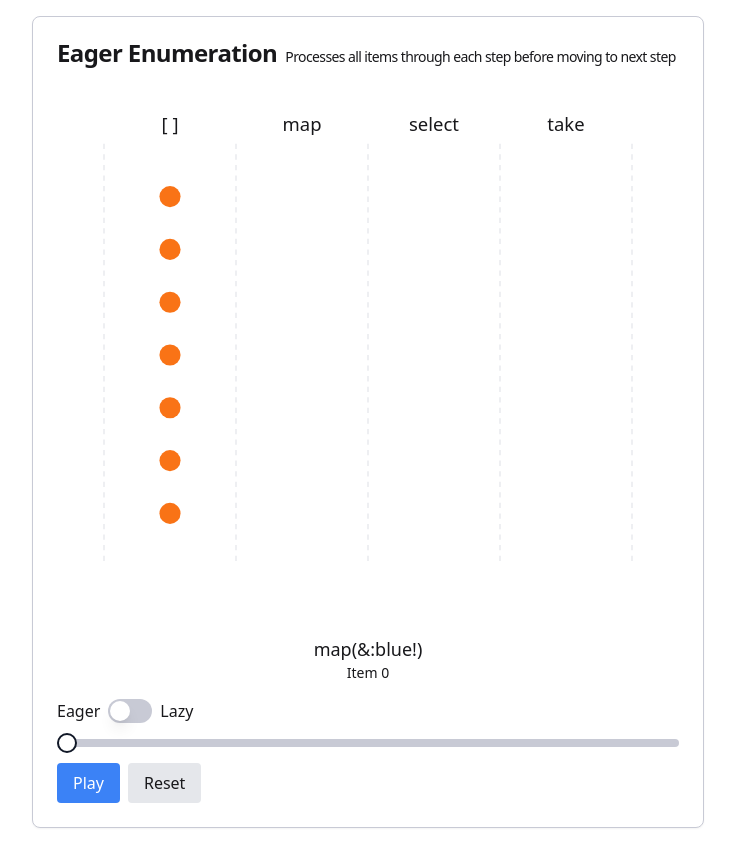
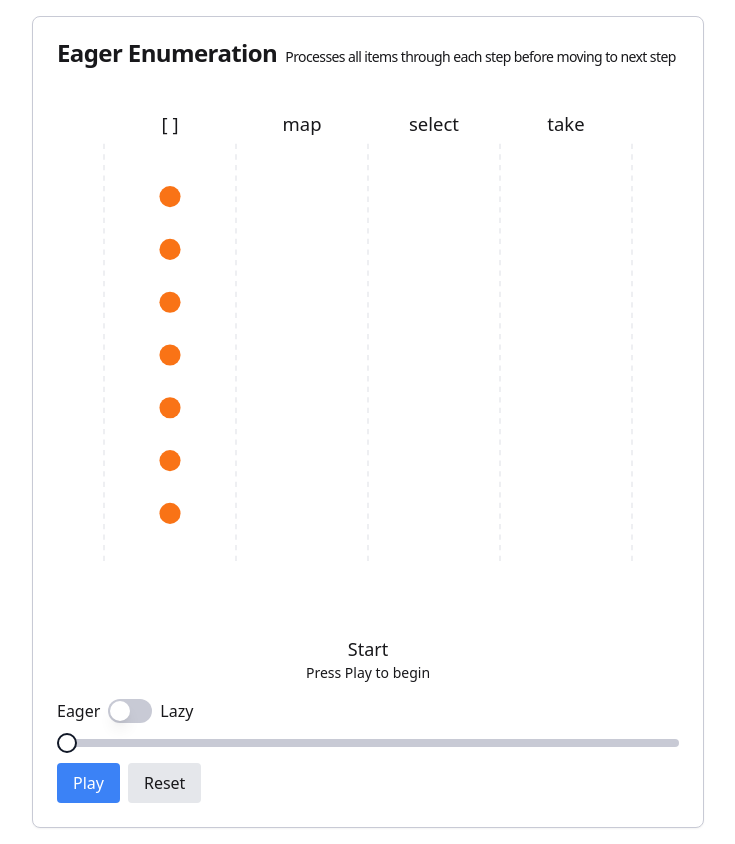
Before and after one commit to joyofrails/ruby-enumeration-demo, a React (Vite) app: page / in a window 1280 px wide. Shown: the whole page, without its empty margins (272-1007 px from the left). Built offline with nearby package versions, Linux system fonts and the light colour scheme.

Commit message:
Update narration steps

```diff
--- a/src/components/EnumerationDemo.tsx
+++ b/src/components/EnumerationDemo.tsx
@@ -108,6 +108,14 @@ const EnumerationDemo: React.FC<EnumerationDemoProps> = ({
 
   const steps: Record<EnumerationType, Step[]> = {
     eager: [
+      {
+        pos: 0,
+        from: 0,
+        to: 0,
+        progress: 0,
+        narrationTitle: 'Start',
+        narrationDescription: 'Press Play to begin',
+      },
       ...Array(7)
         .fill(null)
         .map((_, i) => ({
@@ -115,7 +123,7 @@ const EnumerationDemo: React.FC<EnumerationDemoProps> = ({
           from: 0,
           to: 1,
           progress: i * 8 + 8,
-          narrationTitle: 'map(&:blue!)',
+          narrationTitle: 'map: change color',
           narrationDescription: `Item ${i}`,
         })),
       ...Array(7)
@@ -126,7 +134,7 @@ const EnumerationDemo: React.FC<EnumerationDemoProps> = ({
           to: 2,
           progress: 64 + i * 8,
           explode: !isEven(i),
-          narrationTitle: `select(&:even?)`,
+          narrationTitle: `select: even index?`,
           narrationDescription: `Item ${i}: ${isEven(i) ? 'yes' : 'no'}`,
         })),
       ...[0, 2, 4].map((i, idx) => ({
@@ -134,7 +142,7 @@ const EnumerationDemo: React.FC<EnumerationDemoProps> = ({
         from: 2,
         to: 3,
         progress: 128 + idx * 8,
-        narrationTitle: `take(3)`,
+        narrationTitle: `take: 3`,
         narrationDescription: `Item ${i}`,
       })),
       {
@@ -143,17 +151,34 @@ const EnumerationDemo: React.FC<EnumerationDemoProps> = ({
         to: 2,
         progress: 144,
         skipRemaining: true,
-        narrationTitle: 'Done!',
-        narrationDescription: 'Remaining items not taken',
+        narrationTitle: 'take: 3, done!',
+        narrationDescription: '3 items taken',
+      },
+      {
+        pos: 6,
+        from: 2,
+        to: 2,
+        progress: 144,
+        skipRemaining: true,
+        narrationTitle: 'take: 3, done!',
+        narrationDescription: '3 items taken, remaining items not taken',
       },
     ],
     lazy: [
       {
         pos: 0,
         from: 0,
+        to: 0,
+        progress: 0,
+        narrationTitle: 'Start',
+        narrationDescription: 'Press Play to begin',
+      },
+      {
+        pos: 0,
+        from: 0,
         to: 1,
         progress: 8,
-        narrationTitle: 'Map to blue',
+        narrationTitle: 'map: change color',
         narrationDescription: 'Item 0',
       },
       {
@@ -161,7 +186,7 @@ const EnumerationDemo: React.FC<EnumerationDemoProps> = ({
         from: 1,
         to: 2,
         progress: 16,
-        narrationTitle: 'Select even?',
+        narrationTitle: 'select: even index?',
         narrationDescription: 'Item 0: yes',
       },
       {
@@ -169,7 +194,7 @@ const EnumerationDemo: React.FC<EnumerationDemoProps> = ({
         from: 2,
         to: 3,
         progress: 24,
-        narrationTitle: 'Take 1',
+        narrationTitle: 'take: 3',
         narrationDescription: 'Item 0',
       },
       {
@@ -177,7 +202,7 @@ const EnumerationDemo: React.FC<EnumerationDemoProps> = ({
         from: 0,
         to: 1,
         progress: 32,
-        narrationTitle: 'Map to blue',
+        narrationTitle: 'map: change color',
         narrationDescription: 'Item 1',
       },
       {
@@ -186,7 +211,7 @@ const EnumerationDemo: React.FC<EnumerationDemoProps> = ({
         to: 2,
         progress: 40,
         explode: true,
-        narrationTitle: 'Select even?',
+        narrationTitle: 'select: even index?',
         narrationDescription: 'Item 1: no',
       },
       {
@@ -194,7 +219,7 @@ const EnumerationDemo: React.FC<EnumerationDemoProps> = ({
         from: 0,
         to: 1,
         progress: 56,
-        narrationTitle: 'Map to blue',
+        narrationTitle: 'map: change color',
         narrationDescription: 'Item 2',
       },
       {
@@ -202,7 +227,7 @@ const EnumerationDemo: React.FC<EnumerationDemoProps> = ({
         from: 1,
         to: 2,
         progress: 64,
-        narrationTitle: 'Select even?',
+        narrationTitle: 'select: even index?',
         narrationDescription: 'Item 2: yes',
       },
       {
@@ -210,7 +235,7 @@ const EnumerationDemo: React.FC<EnumerationDemoProps> = ({
         from: 2,
         to: 3,
         progress: 72,
-        narrationTitle: 'Take 3',
+        narrationTitle: 'take: 3',
         narrationDescription: 'Item 2',
       },
       {
@@ -218,7 +243,7 @@ const EnumerationDemo: React.FC<EnumerationDemoProps> = ({
         from: 0,
         to: 1,
         progress: 84,
-        narrationTitle: 'Map to blue',
+        narrationTitle: 'map: change color',
         narrationDescription: 'Item 3',
       },
       {
@@ -227,7 +252,7 @@ const EnumerationDemo: React.FC<EnumerationDemoProps> = ({
         to: 2,
         progress: 92,
         explode: true,
-        narrationTitle: 'Select even?',
+        narrationTitle: 'select: even index?',
         narrationDescription: 'Item 3: no',
       },
       {
@@ -235,7 +260,7 @@ const EnumerationDemo: React.FC<EnumerationDemoProps> = ({
         from: 0,
         to: 1,
         progress: 108,
-        narrationTitle: 'Map to blue',
+        narrationTitle: 'map: change color',
         narrationDescription: 'Item 4',
       },
       {
@@ -243,7 +268,7 @@ const EnumerationDemo: React.FC<EnumerationDemoProps> = ({
         from: 1,
         to: 2,
         progress: 116,
-        narrationTitle: 'Select even?',
+        narrationTitle: 'select: even index?',
         narrationDescription: 'Item 4: yes',
       },
       {
@@ -251,7 +276,7 @@ const EnumerationDemo: React.FC<EnumerationDemoProps> = ({
         from: 2,
         to: 3,
         progress: 124,
-        narrationTitle: 'Take 3',
+        narrationTitle: 'take: 3',
         narrationDescription: 'Item 4',
       },
       {
@@ -259,7 +284,7 @@ const EnumerationDemo: React.FC<EnumerationDemoProps> = ({
         from: 3,
         to: 3,
         progress: 132,
-        narrationTitle: 'Done!',
+        narrationTitle: 'take 3, done!',
         narrationDescription: '3 items taken',
       },
       {
@@ -268,8 +293,8 @@ const EnumerationDemo: React.FC<EnumerationDemoProps> = ({
         to: 0,
         progress: 140,
         skipRemaining: true,
-        narrationTitle: 'Done!',
-        narrationDescription: 'Remaining items skipped',
+        narrationTitle: 'take: 3, done!',
+        narrationDescription: '3 items taken, remaining items skipped',
       },
     ],
   };
```
